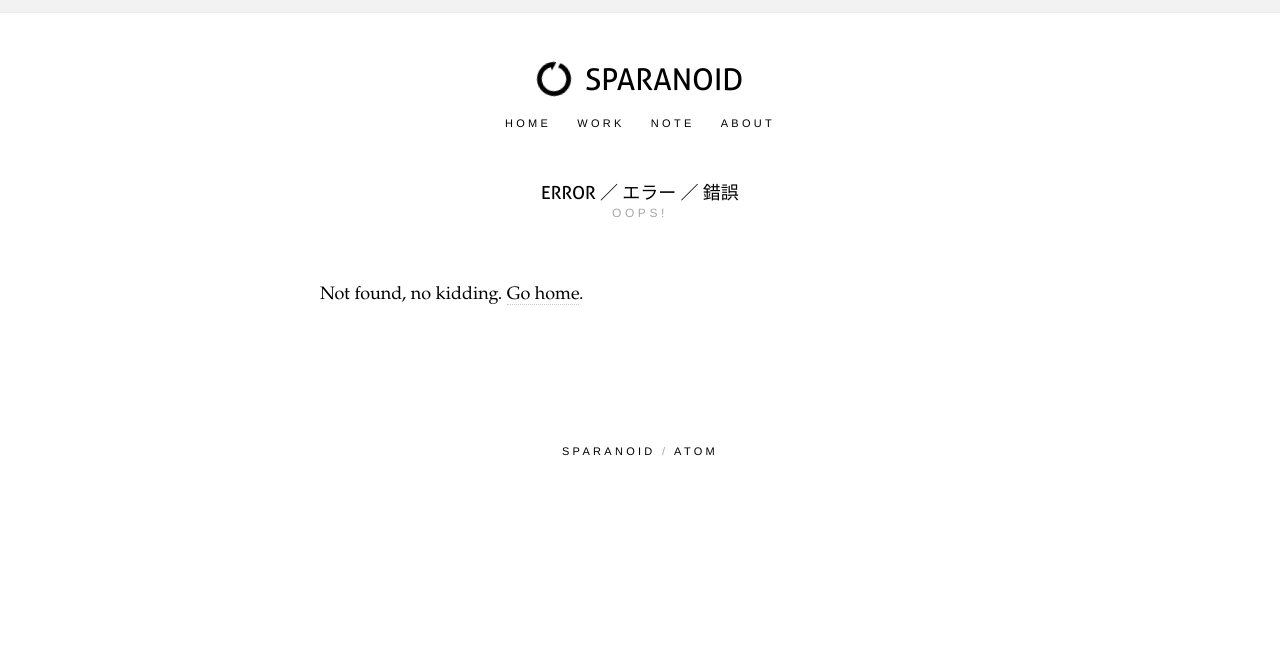
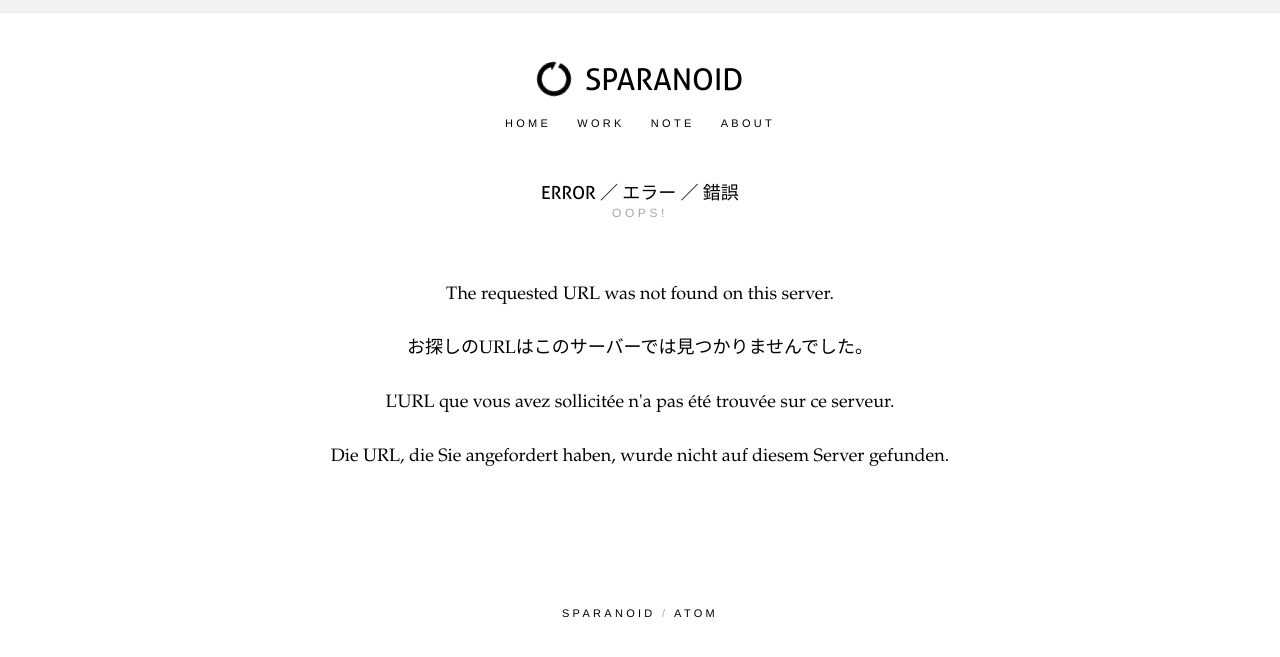
Before and after one commit to sparanoid/almace-scaffolding, a Jekyll site: the page built from page-error.html, in a window 1280 px wide. Shown: the top 657 px of the page. Built offline with Jekyll 4.4.1, drawn with Linux system fonts in a browser that asks for light colours; Markdown is read by kramdown in place of the engine named in the settings.

Commit message:
Update error page

```diff
--- a/page-error.html
+++ b/page-error.html
@@ -6,6 +6,10 @@ desc: Oops!
 link: ''
 ---
 
-<div class=txt>
-<p>Not found, no kidding. <a href=/>Go home</a>.</p>
+<div class=txt style="text-align: center">
+<!-- Featuring Apple MobileMe 404 page -->
+<p>The requested URL was not found on this server.</p>
+<p>お探しのURLはこのサーバーでは見つかりませんでした。</p>
+<p>L'URL que vous avez sollicitée n'a pas été trouvée sur ce serveur.</p>
+<p>Die URL, die Sie angefordert haben, wurde nicht auf diesem Server gefunden.</p>
 </div>
```
